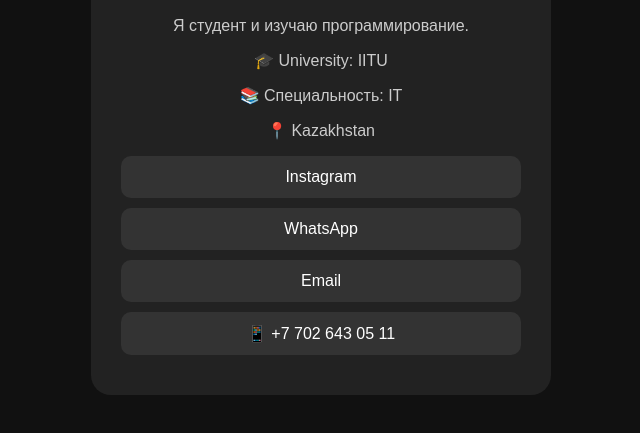
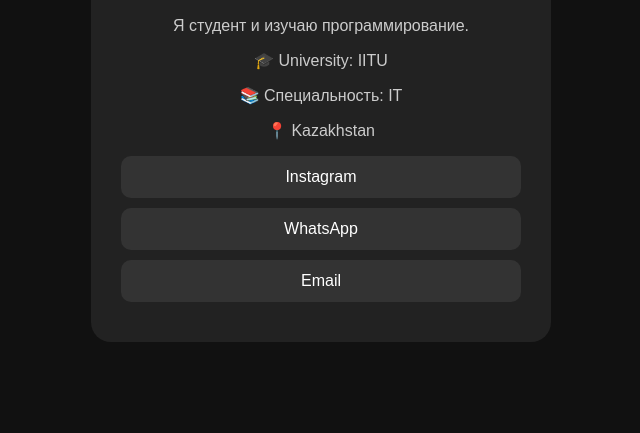
Before and after one commit to akzhigitkuntemir-debug/Akzhigit, a plain HTML site: page index.html in a window 1280 px wide. Shown: the part 187-620 px from the top of the page, without its empty margins (319-959 px from the left). Drawn offline with Linux system fonts and the light colour scheme.

Commit message:
Add files via upload

```diff
--- a/index.html
+++ b/index.html
@@ -22,7 +22,7 @@
     <a href="https://wa.me/message/QKY4MF6DCV5RI1" target="_blank">WhatsApp</a>
     <a href="https://github.com/" target="_blank">Email</a>
 
-    <a href="tel:">📱 +7 702 643 05 11 </a>
+
 
 </div>
 </body>
```
